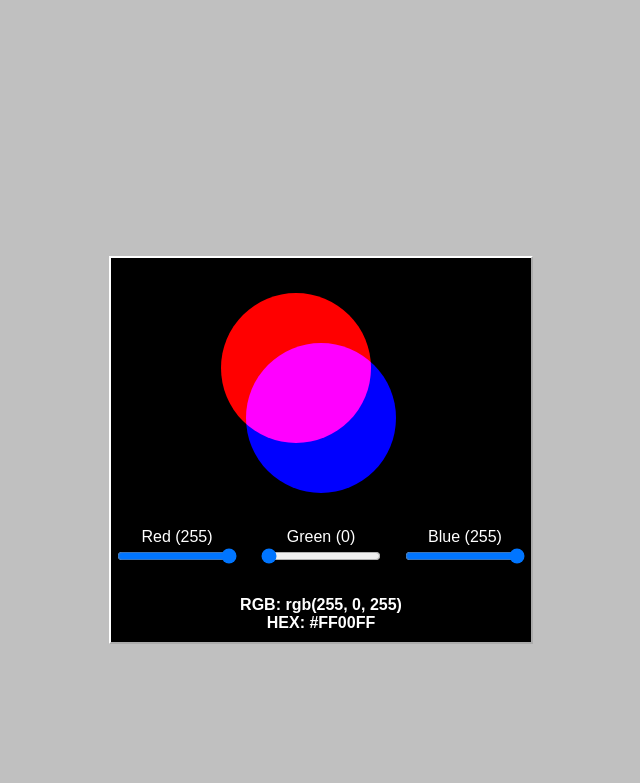
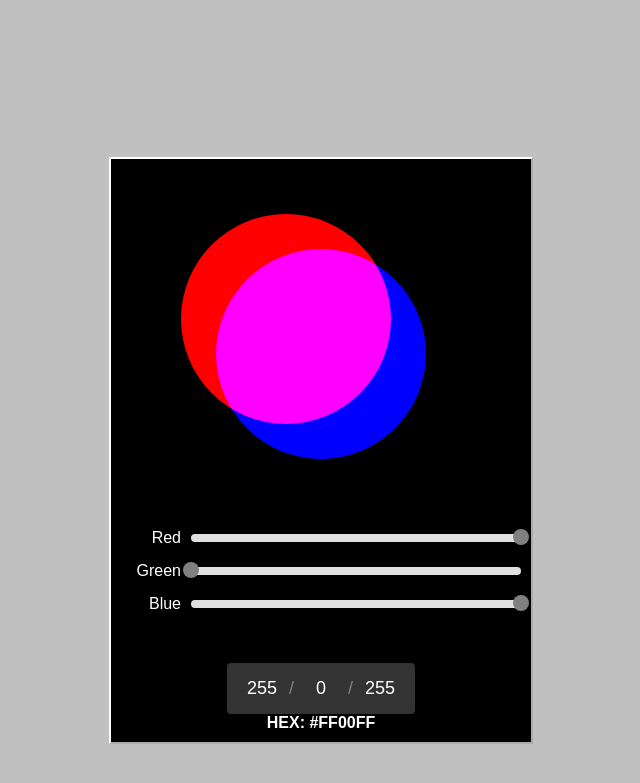
Before and after one commit to Leigh-code/Canvas, a Jekyll site: the page docs/rgb-color-model.html, which Jekyll copies as it is, in a window 1280 px wide. Shown: the top 783 px of the page, without its empty margins (319-959 px from the left). Built offline with Jekyll 4.4.1, drawn with Linux system fonts in a browser that asks for light colours; nearby versions of some CDN libraries; some web fonts are replaced.

Commit message:
Update rgb-color-model.html

```diff
--- a/docs/rgb-color-model.html
+++ b/docs/rgb-color-model.html
@@ -4,6 +4,7 @@
   <meta charset="UTF-8">
   <meta name="viewport" content="width=device-width, initial-scale=1.0">
   <title>Interactive RGB Color Model</title>
+  <link rel="stylesheet" href="https://cdnjs.cloudflare.com/ajax/libs/noUiSlider/15.6.1/nouislider.min.css">
   <style>
     @font-face {
       font-family: 'Chicago';
@@ -30,80 +31,135 @@
     }
     .color-model {
       position: relative;
-      width: 200px;
-      height: 200px;
+      width: 300px;
+      height: 300px;
       margin-bottom: 60px;
       display: flex;
       justify-content: center;
       align-items: center;
     }
     .circle {
-      width: 150px;
-      height: 150px;
+      width: 210px;
+      height: 210px;
       border-radius: 50%;
       position: absolute;
       mix-blend-mode: screen;
     }
-    #circle-r {
-      background-color: rgb(255, 0, 0);
-    }
-    #circle-g {
-      background-color: rgb(0, 255, 0);
-    }
-    #circle-b {
-      background-color: rgb(0, 0, 255);
-    }
+    #circle-r { left: 10px; top: 45px; }
+    #circle-g { right: 10px; top: 45px; }
+    #circle-b { left: 45px; bottom: 10px; }
     .slider-container {
       display: flex;
-      justify-content: center;
-      align-items: center;
-      gap: 20px;
+      flex-wrap: wrap;
+      justify-content: space-between;
+      gap: 15px;
+      width: 100%;
       margin-bottom: 30px;
     }
     .slider {
       display: flex;
-      flex-direction: column;
       align-items: center;
       color: #fff;
+      width: 100%;
     }
-    input[type="range"] {
-      width: 120px;
+    .slider span {
+      width: 60px;
+      text-align: right;
+      padding-right: 10px;
     }
+    .nouislider { flex-grow: 1; }
+    .noUi-target {
+      border: none;
+      box-shadow: none;
+      background: #e0e0e0;
+      height: 8px;
+    }
+    .noUi-handle {
+      border: none;
+      border-radius: 50%;
+      background: #808080;
+      box-shadow: none;
+      width: 16px !important;
+      height: 16px !important;
+      right: -8px !important;
+      top: -5px !important;
+    }
+    .noUi-handle::before, .noUi-handle::after { display: none; }
+    .noUi-connects { overflow: visible; }
+    .noUi-connect { background: #808080; }
     .result {
       font-size: 16px;
       font-weight: bold;
       text-align: center;
       color: #fff;
     }
+    .rgb-values {
+      display: flex;
+      justify-content: center;
+      align-items: center;
+      margin-top: 20px;
+      background-color: #333;
+      padding: 10px;
+      border-radius: 4px;
+    }
+    .rgb-value {
+      width: 40px;
+      text-align: center;
+      font-family: "Chicago", Arial, sans-serif;
+      font-size: 18px;
+      padding: 5px;
+      border: none;
+      background-color: transparent;
+      color: #fff;
+      cursor: pointer;
+      -moz-appearance: textfield;
+    }
+    .rgb-value::-webkit-inner-spin-button,
+    .rgb-value::-webkit-outer-spin-button {
+      -webkit-appearance: none;
+      margin: 0;
+    }
+    .separator {
+      font-size: 18px;
+      color: #808080;
+      margin: 0 2px;
+    }
   </style>
 </head>
 <body>
   <div class="window">
     <div class="color-model">
-      <div id="circle-r" class="circle" style="left: 0; top: 25px;"></div>
-      <div id="circle-g" class="circle" style="left: 50px; top: 25px;"></div>
-      <div id="circle-b" class="circle" style="left: 25px; top: 75px;"></div>
+      <div id="circle-r" class="circle"></div>
+      <div id="circle-g" class="circle"></div>
+      <div id="circle-b" class="circle"></div>
     </div>
     <div class="slider-container">
       <div class="slider">
-        <label for="slider-r">Red (<span id="value-r">255</span>)</label>
-        <input type="range" id="slider-r" min="0" max="255" value="255">
+        <span>Red</span>
+        <div id="slider-r" class="nouislider"></div>
       </div>
       <div class="slider">
-        <label for="slider-g">Green (<span id="value-g">0</span>)</label>
-        <input type="range" id="slider-g" min="0" max="255" value="0">
+        <span>Green</span>
+        <div id="slider-g" class="nouislider"></div>
       </div>
       <div class="slider">
-        <label for="slider-b">Blue (<span id="value-b">255</span>)</label>
-        <input type="range" id="slider-b" min="0" max="255" value="255">
+        <span>Blue</span>
+        <div id="slider-b" class="nouislider"></div>
       </div>
     </div>
+    <div class="rgb-values">
+      <input type="number" id="value-r" class="rgb-value" min="0" max="255" step="1">
+      <span class="separator">/</span>
+      <input type="number" id="value-g" class="rgb-value" min="0" max="255" step="1">
+      <span class="separator">/</span>
+      <input type="number" id="value-b" class="rgb-value" min="0" max="255" step="1">
+    </div>
     <div class="result">
-      RGB: <span id="rgb-value">rgb(255, 0, 255)</span><br>
       HEX: <span id="hex-value">#FF00FF</span>
     </div>
   </div>
 
+  <script src="https://cdnjs.cloudflare.com/ajax/libs/noUiSlider/15.6.1/nouislider.min.js"></script>
   <script>
     const sliderR = document.getElementById('slider-r');
     const sliderG = document.getElementById('slider-g');
@@ -117,29 +173,47 @@
     const circleG = document.getElementById('circle-g');
     const circleB = document.getElementById('circle-b');
 
-    const rgbValue = document.getElementById('rgb-value');
     const hexValue = document.getElementById('hex-value');
 
     function updateColor() {
-      const r = parseInt(sliderR.value);
-      const g = parseInt(sliderG.value);
-      const b = parseInt(sliderB.value);
-
-      valueR.textContent = r;
-      valueG.textContent = g;
-      valueB.textContent = b;
+      const r = parseInt(valueR.value);
+      const g = parseInt(valueG.value);
+      const b = parseInt(valueB.value);
 
       circleR.style.backgroundColor = `rgb(${r}, 0, 0)`;
       circleG.style.backgroundColor = `rgb(0, ${g}, 0)`;
       circleB.style.backgroundColor = `rgb(0, 0, ${b})`;
 
-      rgbValue.textContent = `rgb(${r}, ${g}, ${b})`;
       hexValue.textContent = `#${r.toString(16).padStart(2, '0')}${g.toString(16).padStart(2, '0')}${b.toString(16).padStart(2, '0')}`.toUpperCase();
     }
 
-    sliderR.addEventListener('input', updateColor);
-    sliderG.addEventListener('input', updateColor);
-    sliderB.addEventListener('input', updateColor);
+    function createSlider(slider, value, initialValue) {
+      noUiSlider.create(slider, {
+        start: initialValue,
+        range: { 'min': 0, 'max': 255 },
+        step: 1,
+        tooltips: false
+      });
+      value.value = initialValue;
+      slider.noUiSlider.on('update', (values, handle) => {
+        value.value = Math.round(values[handle]);
+        updateColor();
+      });
+    }
+
+    createSlider(sliderR, valueR, 255);
+    createSlider(sliderG, valueG, 0);
+    createSlider(sliderB, valueB, 255);
+
+    [valueR, valueG, valueB].forEach((value, index) => {
+      value.addEventListener('change', () => {
+        const newValue = Math.min(Math.max(parseInt(value.value) || 0, 0), 255);
+        value.value = newValue;
+        const sliders = [sliderR, sliderG, sliderB];
+        sliders[index].noUiSlider.set(newValue);
+        updateColor();
+      });
+    });
 
     updateColor();
   </script>
```
